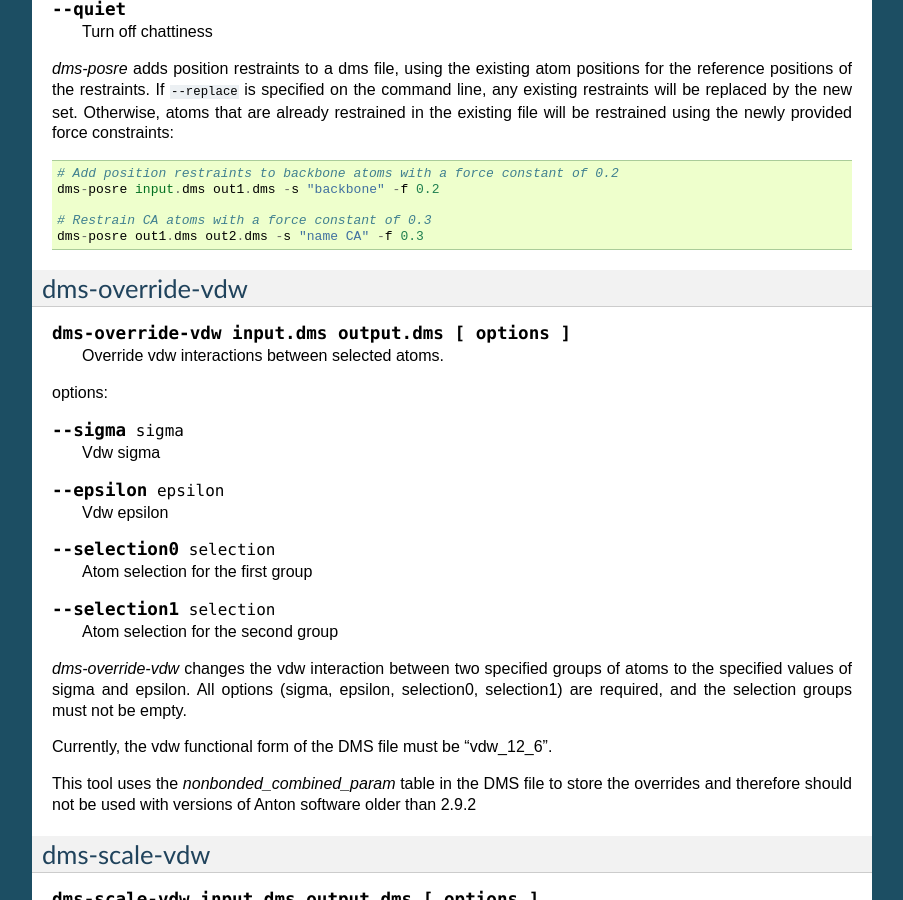
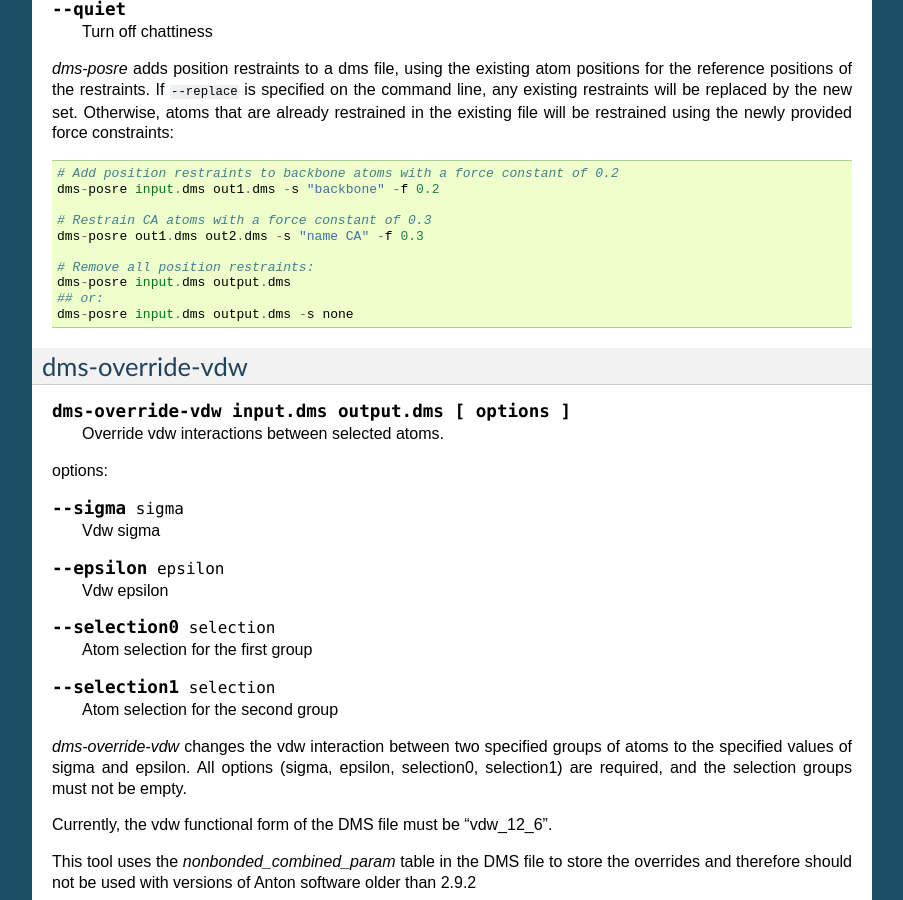
Before and after one commit to DEShawResearch/msys, a Sphinx documentation site: the page built from doc/source/tools.rst, in a window 1280 px wide and 900 px high, scrolled down 7636 px. Shown: the whole window, without its empty margins (198-1101 px from the left). Built offline with Sphinx 7.4.7, drawn with Linux system fonts in a browser that asks for light colours; the version number could not be read and is left out.

Commit message:
Document that position restraints can be removed by not specifying  any selection, or by specifying an empty selection.
[git-p4: depot-paths = "//depot/desrad/main/sw/libs/msys/": change = 142642]

```diff
--- a/doc/source/tools.rst
+++ b/doc/source/tools.rst
@@ -549,6 +549,12 @@
   # Restrain CA atoms with a force constant of 0.3
   dms-posre out1.dms out2.dms -s "name CA" -f 0.3
 
+  # Remove all position restraints:
+  dms-posre input.dms output.dms
+  ## or:
+  dms-posre input.dms output.dms -s none
+
+
 dms-override-vdw
 ----------------
 .. program:: dms-override-vdw
```
Also changed, not shown: 1 other file.
